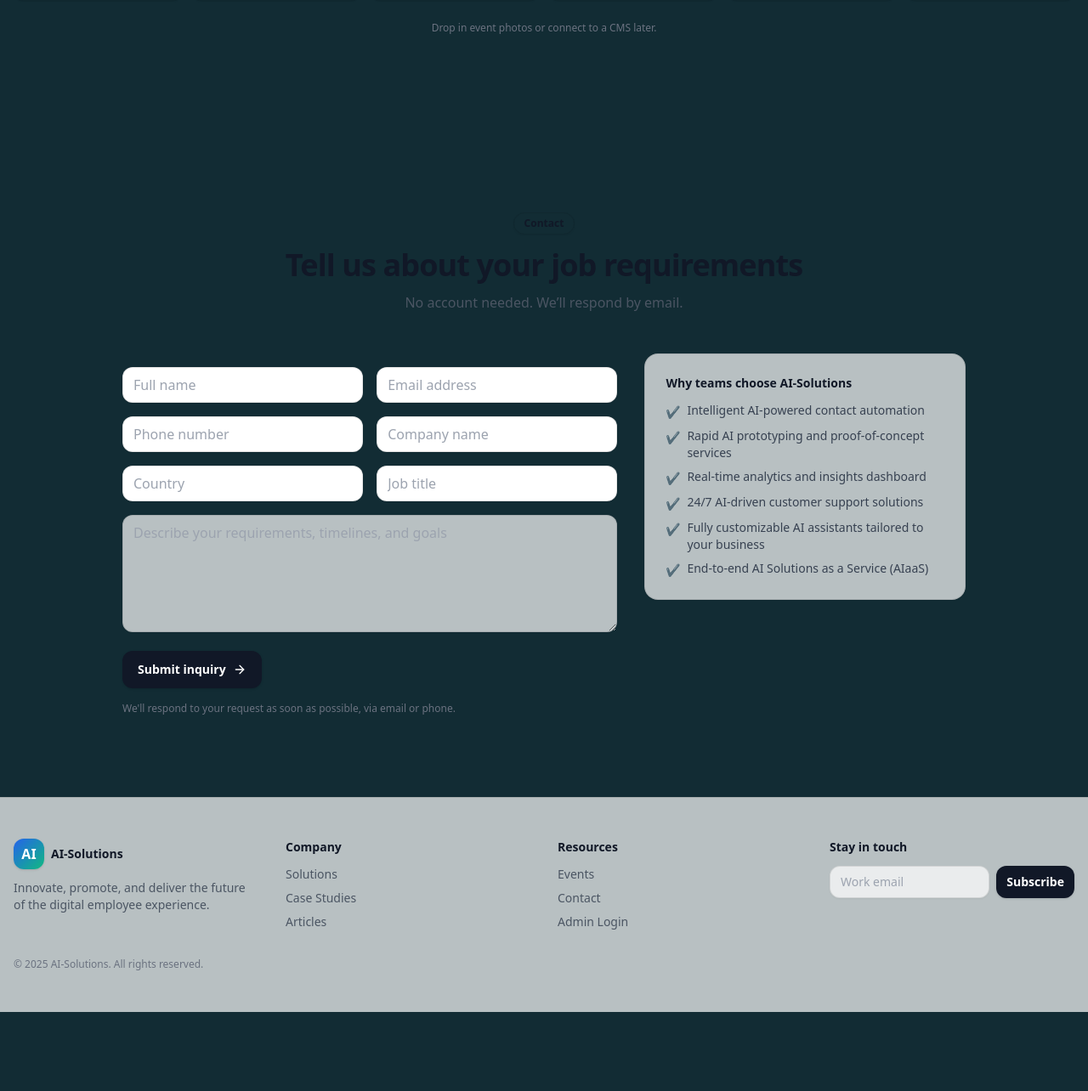
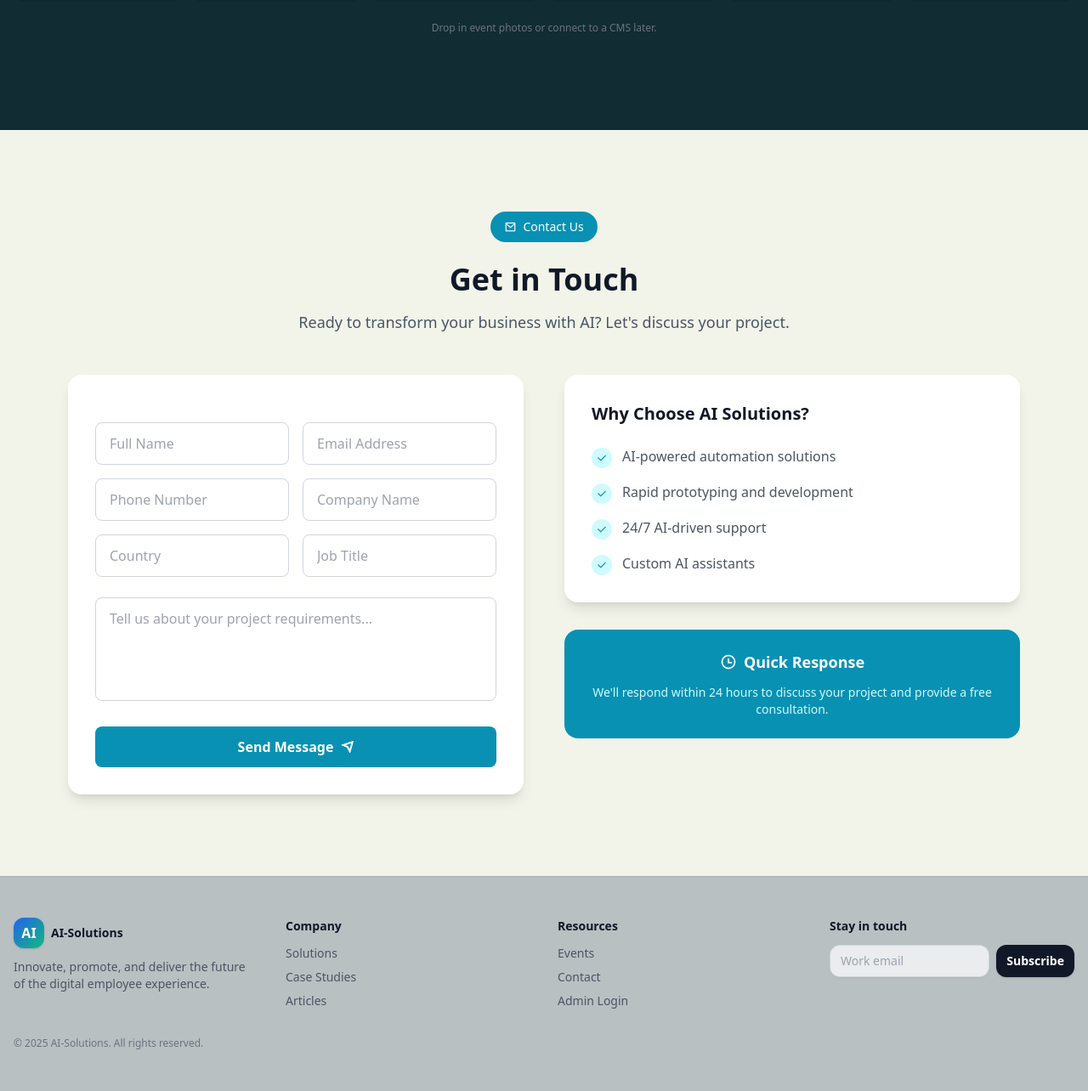
Before and after one commit to kshittiz101/ai-solutions-website, a Django app: page / in a window 1280 px wide. Shown: the part 3730-5014 px from the top of the page at 85% size. Before the commit the page ends 4921 px from the top, so only its background shows below. Run offline with Django 5.2, Linux system fonts and the light colour scheme; data comes from the database, SQL or seed files in the repository; some libraries are stand-ins or nearby versions.

Commit message:
fix: contacts and views

```diff
--- a/base/static/base/js/app.js
+++ b/base/static/base/js/app.js
@@ -57,7 +57,7 @@ function closeToast(button) {
         console.log("Removing empty toast container");
         container.remove();
       }
-    }, 300);
+    }, 400);
   } else {
     console.log("Toast not found!");
   }
@@ -77,6 +77,6 @@ document.addEventListener("DOMContentLoaded", function () {
         console.log(`Auto-closing toast ${index + 1}`);
         closeToast(closeButton);
       }
-    }, 1500);
+    }, 2000);
   });
 });
--- a/base/templates/base/base.html
+++ b/base/templates/base/base.html
@@ -26,7 +26,7 @@
     {% if toasts %}
     <div
       id="toast-container"
-      class="fixed top-4 left-1/2 transform -translate-x-1/2 z-50 space-y-3 pointer-events-none"
+      class="fixed top-20 left-1/2 transform -translate-x-1/2 z-[60] space-y-3 pointer-events-none"
     >
       {% for t in toasts %}
 
--- a/base/templates/base/contacts.html
+++ b/base/templates/base/contacts.html
@@ -1,131 +1,131 @@
-<!-- contact section  -->
-<section
-  id="contact"
-  class="py-16 w-full h-min-[calc(100vh-140px)] md:py-24 flex justify-center items-center"
+<!-- Contact Section -->
+<section id="contact" class="py-16 md:py-24 bg-[#F2F4EA]">
+  <div class="mx-auto max-w-6xl px-4">
+    <!-- Header -->
+    <div class="text-center mb-12">
+      <div
+        class="inline-flex items-center gap-2 bg-cyan-600 text-white px-4 py-2 rounded-full text-sm font-medium mb-6"
       >
-  <div class="container">
-    <div class="mx-auto max-w-3xl text-center mb-12">
-      <span
-        class="inline-flex items-center gap-2 rounded-full border border-black/10 px-3 py-1 text-xs font-semibold shadow-sm dark:border-white/10"
-        >Contact</span
-      >
-      <h2 class="mt-4 text-3xl font-bold tracking-tight md:text-4xl">
-        Tell us about your job requirements
+        <i class="ri-mail-line"></i>
+        Contact Us
+      </div>
+      <h2 class="text-3xl md:text-4xl font-bold text-gray-900 mb-4">
+        Get in Touch
       </h2>
-      <p class="mt-3 text-gray-600 dark:text-gray-300">
-        No account needed. We’ll respond by email.
+      <p class="text-lg text-gray-600 max-w-2xl mx-auto">
+        Ready to transform your business with AI? Let's discuss your project.
       </p>
     </div>
-    <div class="mx-auto grid max-w-5xl grid-cols-1 gap-8 px-4 md:grid-cols-5">
-      <!-- enquiry form -->
-      <form id="contactForm" class="md:col-span-3 space-y-4" method="post">
+    <div class="grid md:grid-cols-2 gap-12">
+      <!-- Contact Form -->
+      <div class="bg-white rounded-2xl p-8 shadow-lg">
+        <form id="contactForm" class="space-y-6" method="post">
           {% csrf_token %}
-        <div class="grid grid-cols-1 gap-4 md:grid-cols-2">
+          <div class="grid grid-cols-1 md:grid-cols-2 gap-4">
             <input
               name="name"
               required
-            placeholder="Full name"
-            class="w-full rounded-xl border border-black/10 px-3 py-2 shadow-sm outline-none focus:ring-2 focus:ring-blue-500 dark:border-white/10"
+              placeholder="Full Name"
+              class="w-full px-4 py-3 border border-gray-300 rounded-lg focus:ring-2 focus:ring-cyan-500 focus:border-cyan-500 transition-all"
             />
             <input
               name="email"
               type="email"
               required
-            placeholder="Email address"
-            class="w-full rounded-xl border border-black/10 px-3 py-2 shadow-sm outline-none focus:ring-2 focus:ring-blue-500 dark:border-white/10"
+              placeholder="Email Address"
+              class="w-full px-4 py-3 border border-gray-300 rounded-lg focus:ring-2 focus:ring-cyan-500 focus:border-cyan-500 transition-all"
             />
             <input
               name="phone"
-            required
-            placeholder="Phone number"
-            class="w-full rounded-xl border border-black/10 px-3 py-2 shadow-sm outline-none focus:ring-2 focus:ring-blue-500 dark:border-white/10"
+              placeholder="Phone Number"
+              class="w-full px-4 py-3 border border-gray-300 rounded-lg focus:ring-2 focus:ring-cyan-500 focus:border-cyan-500 transition-all"
             />
-          <!-- company name -->
             <input
-            name="company"
-            required
-            placeholder="Company name"
-            class="w-full rounded-xl border border-black/10 px-3 py-2 shadow-sm outline-none focus:ring-2 focus:ring-blue-500 dark:border-white/10"
+              name="company_name"
+              placeholder="Company Name"
+              class="w-full px-4 py-3 border border-gray-300 rounded-lg focus:ring-2 focus:ring-cyan-500 focus:border-cyan-500 transition-all"
             />
-          <!-- country -->
             <input
               name="country"
-            required
               placeholder="Country"
-            class="w-full rounded-xl border border-black/10 px-3 py-2 shadow-sm outline-none focus:ring-2 focus:ring-blue-500 dark:border-white/10"
+              class="w-full px-4 py-3 border border-gray-300 rounded-lg focus:ring-2 focus:ring-cyan-500 focus:border-cyan-500 transition-all"
             />
-          <!-- job title -->
             <input
               name="job_title"
-            required
-            placeholder="Job title"
-            class="w-full rounded-xl border border-black/10 px-3 py-2 shadow-sm outline-none focus:ring-2 focus:ring-blue-500 dark:border-white/10"
+              placeholder="Job Title"
+              class="w-full px-4 py-3 border border-gray-300 rounded-lg focus:ring-2 focus:ring-cyan-500 focus:border-cyan-500 transition-all"
             />
           </div>
 
-        <!-- job details -->
           <textarea
             name="job_details"
-          required
-          rows="5"
-          placeholder="Describe your requirements, timelines, and goals"
-          class="w-full rounded-xl border border-black/10 bg-white/70 px-3 py-2 shadow-sm outline-none focus:ring-2 focus:ring-blue-500 dark:border-white/10 dark:bg-white/10"
+            rows="4"
+            placeholder="Tell us about your project requirements..."
+            class="w-full px-4 py-3 border border-gray-300 rounded-lg focus:ring-2 focus:ring-cyan-500 focus:border-cyan-500 transition-all resize-none"
           ></textarea>
+
           <button
             type="submit"
-          class="inline-flex items-center gap-2 rounded-xl bg-gray-900 px-4 py-2.5 text-sm font-semibold text-white shadow hover:bg-gray-800 hover:text-blue-500 hover:border-blue-500 border-2 border-transparent dark:bg-white dark:text-black"
+            class="w-full bg-cyan-600 hover:bg-cyan-700 text-white px-6 py-3 rounded-lg font-semibold transition-colors flex items-center justify-center gap-2"
           >
-          Submit inquiry
-          <svg
-            class="h-4 w-4"
-            viewBox="0 0 24 24"
-            fill="none"
-            stroke="currentColor"
-            stroke-width="2"
-            stroke-linecap="round"
-            stroke-linejoin="round"
+            Send Message
+            <i class="ri-send-plane-line"></i>
+          </button>
+        </form>
+      </div>
+      <!-- Contact Info -->
+      <div class="space-y-8">
+        <div class="bg-white rounded-2xl p-8 shadow-lg">
+          <h3 class="text-xl font-semibold text-gray-900 mb-6">
+            Why Choose AI Solutions?
+          </h3>
+          <div class="space-y-4">
+            <div class="flex items-start gap-3">
+              <div
+                class="w-6 h-6 bg-cyan-100 rounded-full flex items-center justify-center flex-shrink-0 mt-0.5"
               >
-            <path d="M5 12h14" />
-            <path d="m12 5 7 7-7 7" />
-          </svg>
-        </button>
-        <p class="text-xs text-gray-500 dark:text-gray-400">
-          We'll respond to your request as soon as possible, via email or phone.
+                <i class="ri-check-line text-cyan-600 text-sm"></i>
+              </div>
+              <p class="text-gray-600">AI-powered automation solutions</p>
+            </div>
+            <div class="flex items-start gap-3">
+              <div
+                class="w-6 h-6 bg-cyan-100 rounded-full flex items-center justify-center flex-shrink-0 mt-0.5"
+              >
+                <i class="ri-check-line text-cyan-600 text-sm"></i>
+              </div>
+              <p class="text-gray-600">Rapid prototyping and development</p>
+            </div>
+            <div class="flex items-start gap-3">
+              <div
+                class="w-6 h-6 bg-cyan-100 rounded-full flex items-center justify-center flex-shrink-0 mt-0.5"
+              >
+                <i class="ri-check-line text-cyan-600 text-sm"></i>
+              </div>
+              <p class="text-gray-600">24/7 AI-driven support</p>
+            </div>
+            <div class="flex items-start gap-3">
+              <div
+                class="w-6 h-6 bg-cyan-100 rounded-full flex items-center justify-center flex-shrink-0 mt-0.5"
+              >
+                <i class="ri-check-line text-cyan-600 text-sm"></i>
+              </div>
+              <p class="text-gray-600">Custom AI assistants</p>
+            </div>
+          </div>
+        </div>
+
+        <div class="bg-cyan-600 rounded-2xl p-6 text-white text-center">
+          <div class="flex items-center justify-center gap-2 mb-3">
+            <i class="ri-time-line text-xl"></i>
+            <h4 class="text-lg font-semibold">Quick Response</h4>
+          </div>
+          <p class="text-cyan-100 text-sm">
+            We'll respond within 24 hours to discuss your project and provide a
+            free consultation.
           </p>
-      </form>
-      <aside class="md:col-span-2 space-y-4">
-        <div
-          class="rounded-2xl border border-black/10 bg-white/70 p-6 shadow-sm dark:border-white/10 dark:bg-white/5"
-        >
-          <h4 class="text-sm font-semibold">Why teams choose AI‑Solutions</h4>
-          <ul class="mt-3 space-y-2 text-sm text-gray-700 dark:text-gray-300">
-            <li class="flex items-start gap-2">
-              <span class="mt-0.5">✔</span> Intelligent AI-powered contact
-              automation
-            </li>
-            <li class="flex items-start gap-2">
-              <span class="mt-0.5">✔</span> Rapid AI prototyping and
-              proof-of-concept services
-            </li>
-            <li class="flex items-start gap-2">
-              <span class="mt-0.5">✔</span> Real-time analytics and insights
-              dashboard
-            </li>
-            <li class="flex items-start gap-2">
-              <span class="mt-0.5">✔</span> 24/7 AI-driven customer support
-              solutions
-            </li>
-            <li class="flex items-start gap-2">
-              <span class="mt-0.5">✔</span> Fully customizable AI assistants
-              tailored to your business
-            </li>
-            <li class="flex items-start gap-2">
-              <span class="mt-0.5">✔</span> End-to-end AI Solutions as a Service
-              (AIaaS)
-            </li>
-          </ul>
         </div>
-      </aside>
+      </div>
     </div>
   </div>
 </section>
--- a/base/views.py
+++ b/base/views.py
@@ -37,39 +37,48 @@ def generate_toasts_from_messages(request):
 
 def handle_inquiry_submission(request):
     """Handles POST inquiry submission logic."""
-    name = request.POST.get("name")
-    email = request.POST.get("email")
-    phone = request.POST.get("phone")
-    company = request.POST.get("company")
-    country = request.POST.get("country")
-    job_title = request.POST.get("job_title")
-    job_details = request.POST.get("job_details")
+    name = request.POST.get("name", "").strip()
+    email = request.POST.get("email", "").strip()
+    phone = request.POST.get("phone", "").strip()
+    company_name = request.POST.get("company_name", "").strip()
+    country = request.POST.get("country", "").strip()
+    job_title = request.POST.get("job_title", "").strip()
+    job_details = request.POST.get("job_details", "").strip()
 
-    # Check required fields
-    if not all([name, email, phone, company, country, job_title, job_details]):
-        messages.error(request, "Please fill all the fields")
+    # Check required fields (only name and email are required per model)
+    if not name:
+        messages.error(request, "Please enter your name")
         return False
 
-    # Validate phone number
-    try:
-        phone_validator(phone)
-    except ValidationError:
-        messages.error(request, "Enter a valid phone number with country code")
+    if not email:
+        messages.error(request, "Please enter your email address")
         return False
 
-    # Save inquiry
-    Inquiry.objects.create(
-        name=name,
-        email=email,
-        phone=phone,
-        company_name=company,
-        country=country,
-        job_title=job_title,
-        job_details=job_details,
-    )
+    # Validate phone number only if provided
+    if phone:
+        try:
+            phone_validator(phone)
+        except ValidationError:
+            messages.error(request, "Enter a valid phone number with country code (e.g. +977-9812345678)")
+            return False
 
-    messages.success(request, "Inquiry submitted successfully")
-    return True
+    try:
+        # Save inquiry
+        Inquiry.objects.create(
+            name=name,
+            email=email,
+            phone=phone,
+            company_name=company_name,
+            country=country,
+            job_title=job_title,
+            job_details=job_details,
+        )
+        messages.success(request, "Thank you! Your inquiry has been submitted successfully. We'll respond within 24 hours.")
+        return True
+
+    except Exception as e:
+        messages.error(request, "Something went wrong. Please try again.")
+        return False
 
 
 def home(request):
```
Lines whose indentation alone changed are shown as unchanged.
